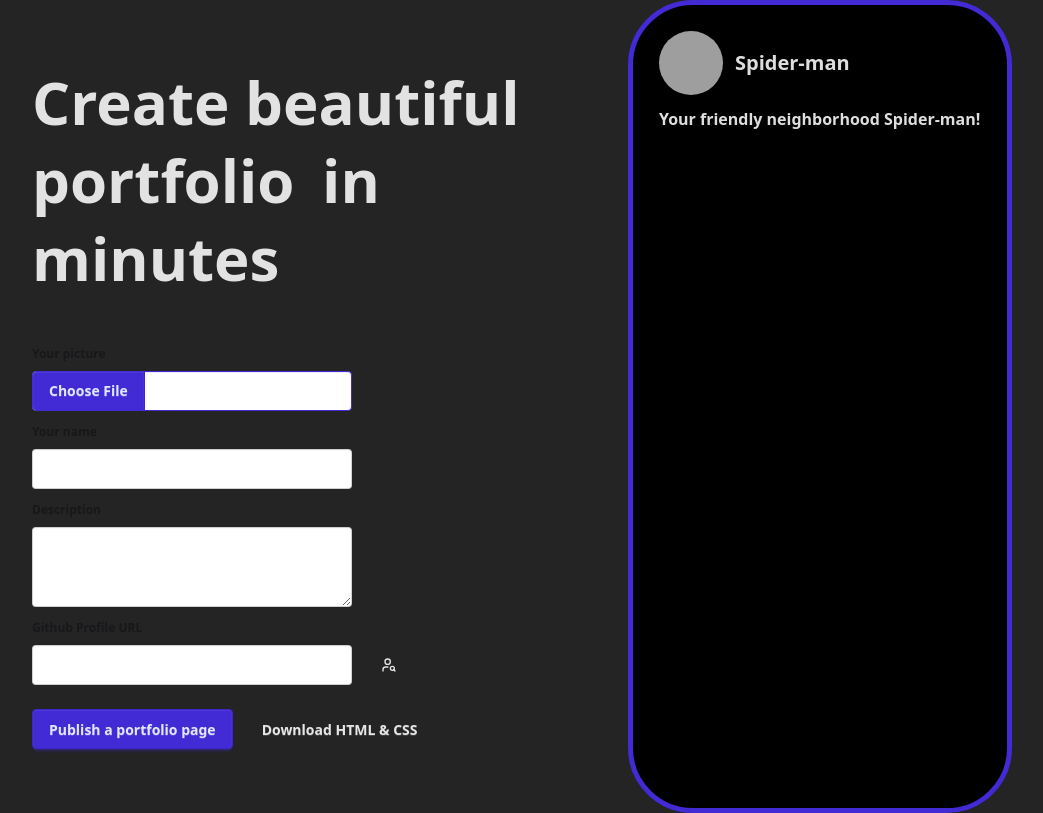
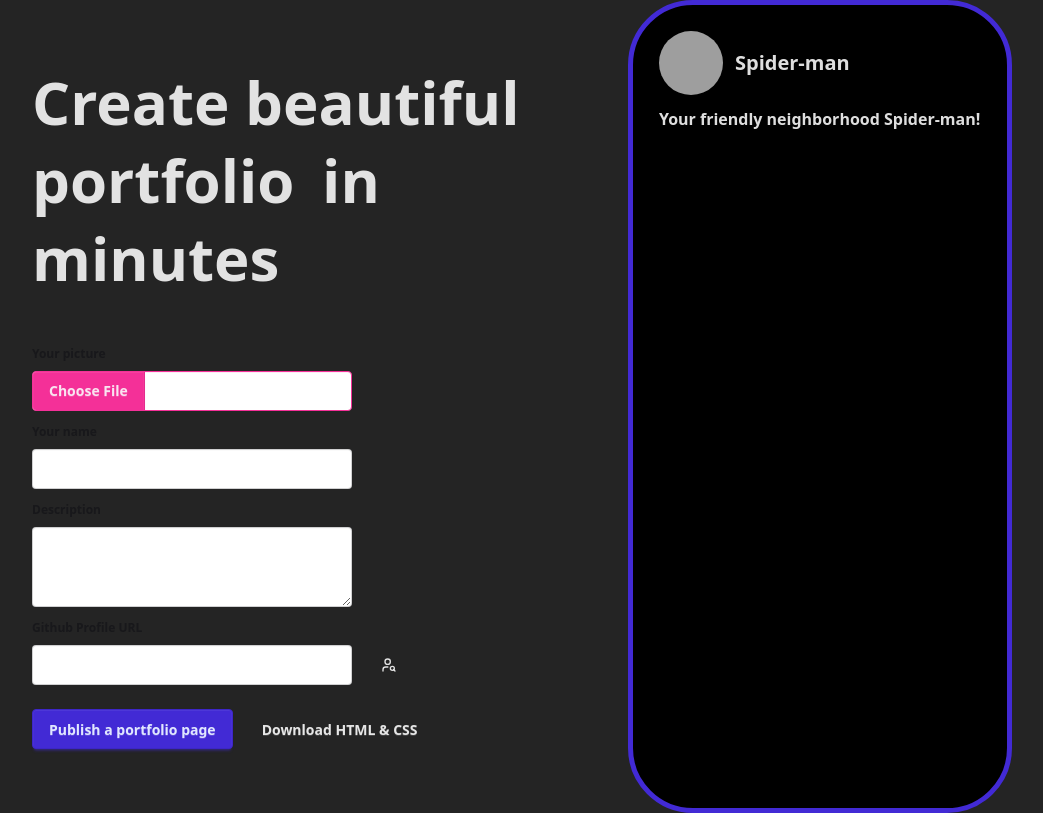
Before and after one commit to lite1pal/portfolio-builder, a React (Vite) app: page / in a window 1280 px wide. Shown: the whole page, without its empty margins (32-1075 px from the left). Built offline with nearby package versions, Linux system fonts and the light colour scheme; grey boxes are pictures that could not be loaded; the HTML template or start-up script is replaced by a standard one.

Commit message:
feat: update file input styling and add placeholder for GitHub URL field

```diff
--- a/src/components/PortfolioForm.tsx
+++ b/src/components/PortfolioForm.tsx
@@ -92,7 +92,7 @@ export default function PortfolioForm({
           {...register("imgUrl", { required: true })}
           type="file"
           accept="image/png,image/jpeg,image/webp"
-          className="file-input file-input-primary"
+          className="file-input file-input-secondary"
           onChange={(e) => {
             const file = e.target.files?.[0] ?? null;
 
@@ -147,7 +147,7 @@ export default function PortfolioForm({
             })}
             type="text"
             className="input"
-            placeholder=""
+            placeholder="https://github.com/your-username"
             onChange={(e) =>
               setLocalPortfolio((prev) => ({
                 ...prev,
```
